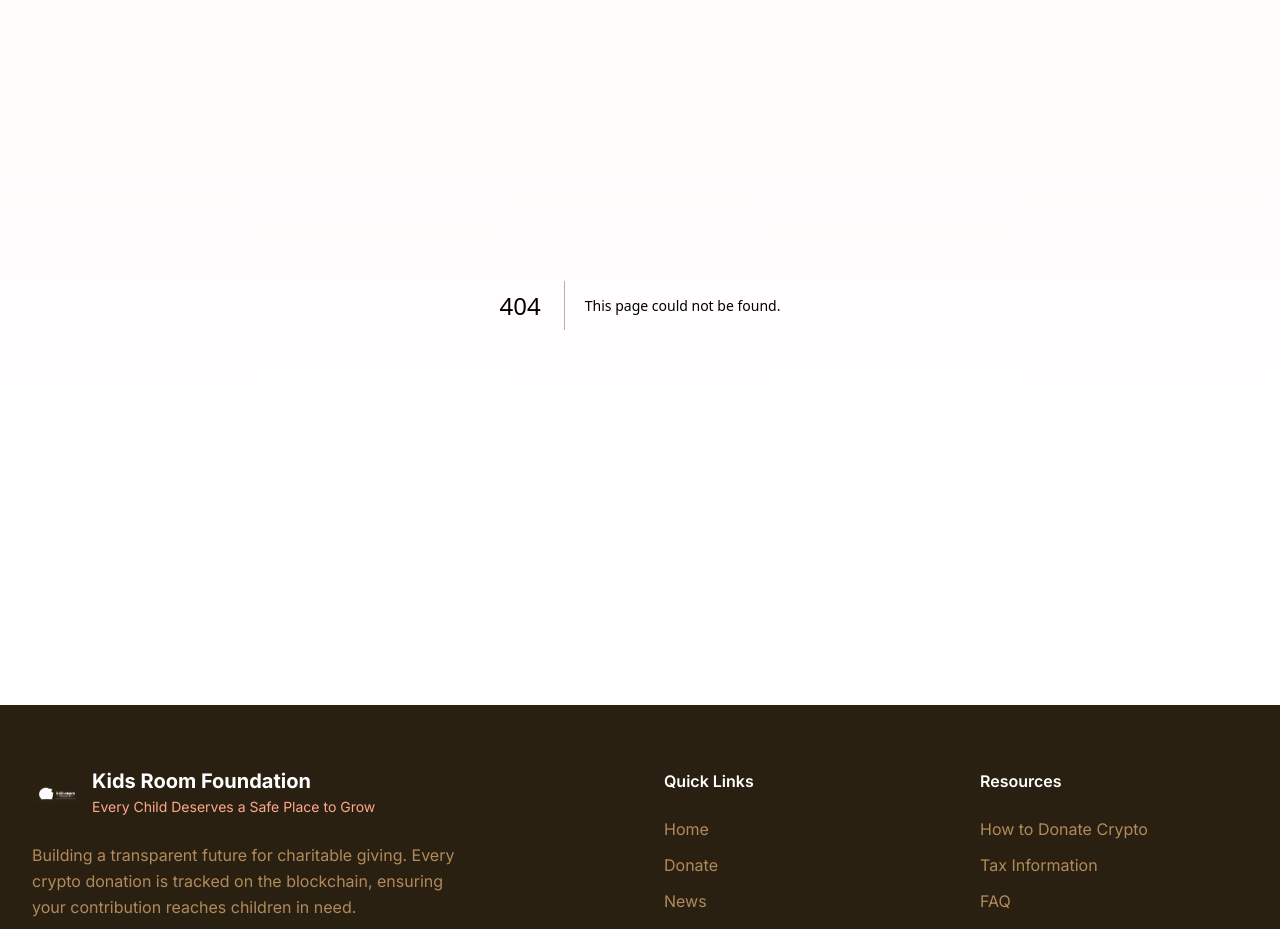
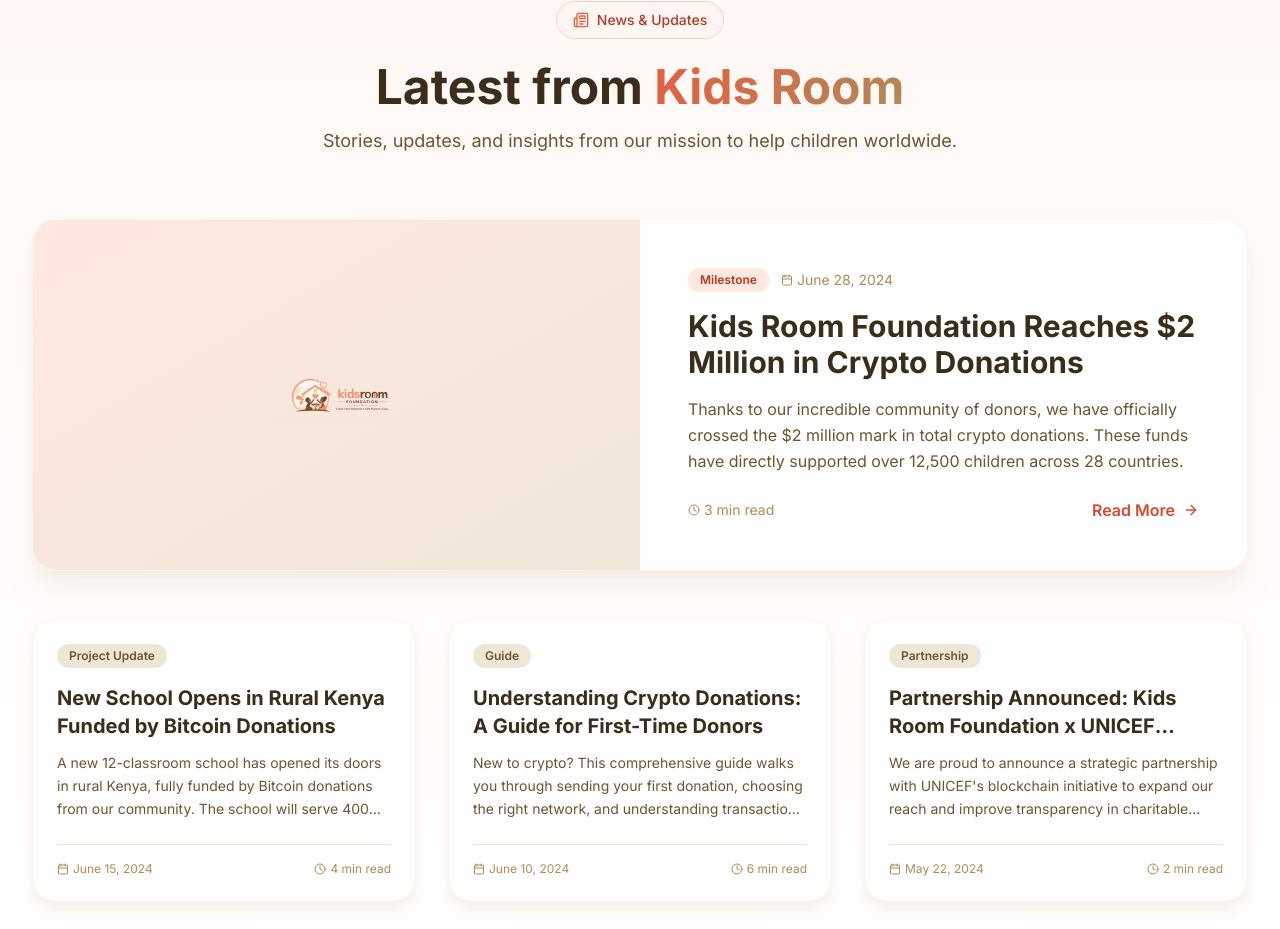
Before and after one commit to lonewolfark/kidsroomfoundation, a Next.js app: page /news in a window 1280 px wide. Before the commit this address had no page. Shown: the part 95-1024 px from the top of the page. Built offline with nearby package versions, Linux system fonts and the light colour scheme.

Commit message:
Create page.tsx

```diff
--- /dev/null
+++ b/app/news/page.tsx
@@ -0,0 +1,179 @@
+import { motion } from 'framer-motion'
+import { Newspaper, Calendar, ArrowRight, Clock } from 'lucide-react'
+import Link from 'next/link'
+import Image from 'next/image'
+
+const newsArticles = [
+  {
+    id: 1,
+    title: 'Kids Room Foundation Reaches $2 Million in Crypto Donations',
+    excerpt: 'Thanks to our incredible community of donors, we have officially crossed the $2 million mark in total crypto donations. These funds have directly supported over 12,500 children across 28 countries.',
+    date: 'June 28, 2024',
+    readTime: '3 min read',
+    category: 'Milestone',
+    featured: true,
+  },
+  {
+    id: 2,
+    title: 'New School Opens in Rural Kenya Funded by Bitcoin Donations',
+    excerpt: 'A new 12-classroom school has opened its doors in rural Kenya, fully funded by Bitcoin donations from our community. The school will serve 400 children annually.',
+    date: 'June 15, 2024',
+    readTime: '4 min read',
+    category: 'Project Update',
+    featured: false,
+  },
+  {
+    id: 3,
+    title: 'Understanding Crypto Donations: A Guide for First-Time Donors',
+    excerpt: 'New to crypto? This comprehensive guide walks you through sending your first donation, choosing the right network, and understanding transaction fees.',
+    date: 'June 10, 2024',
+    readTime: '6 min read',
+    category: 'Guide',
+    featured: false,
+  },
+  {
+    id: 4,
+    title: 'Partnership Announced: Kids Room Foundation x UNICEF Blockchain Initiative',
+    excerpt: 'We are proud to announce a strategic partnership with UNICEF\'s blockchain initiative to expand our reach and improve transparency in charitable giving.',
+    date: 'May 22, 2024',
+    readTime: '2 min read',
+    category: 'Partnership',
+    featured: false,
+  },
+  {
+    id: 5,
+    title: 'Q2 2024 Transparency Report Published',
+    excerpt: 'Our quarterly transparency report is now live. See exactly how every dollar was spent, from education programs to healthcare initiatives and operational costs.',
+    date: 'May 1, 2024',
+    readTime: '5 min read',
+    category: 'Report',
+    featured: false,
+  },
+  {
+    id: 6,
+    title: 'How Blockchain is Revolutionizing Charity Transparency',
+    excerpt: 'An in-depth look at how blockchain technology is changing the way charities operate, with real examples from our own donation tracking system.',
+    date: 'April 18, 2024',
+    readTime: '7 min read',
+    category: 'Education',
+    featured: false,
+  },
+]
+
+export const metadata = {
+  title: 'News & Updates - Kids Room Foundation',
+  description: 'Latest news, updates, and stories from Kids Room Foundation.',
+}
+
+export default function NewsPage() {
+  const featuredArticle = newsArticles.find(a => a.featured)
+  const regularArticles = newsArticles.filter(a => !a.featured)
+
+  return (
+    <div className="pt-24 pb-24">
+      <div className="max-w-7xl mx-auto px-4 sm:px-6 lg:px-8">
+        <motion.div
+          initial={{ opacity: 0, y: 40 }}
+          animate={{ opacity: 1, y: 0 }}
+          transition={{ duration: 0.8 }}
+          className="text-center mb-16"
+        >
+          <div className="inline-flex items-center gap-2 px-4 py-2 rounded-full bg-coral-50 border border-coral-200 mb-6">
+            <Newspaper className="w-4 h-4 text-coral-500" />
+            <span className="text-sm font-medium text-coral-700">
+              News & Updates
+            </span>
+          </div>
+          <h1 className="text-4xl sm:text-5xl font-bold text-earth-800 mb-4">
+            Latest from <span className="text-gradient">Kids Room</span>
+          </h1>
+          <p className="text-lg text-earth-600 max-w-2xl mx-auto">
+            Stories, updates, and insights from our mission to help children worldwide.
+          </p>
+        </motion.div>
+
+        {featuredArticle && (
+          <motion.div
+            initial={{ opacity: 0, y: 30 }}
+            animate={{ opacity: 1, y: 0 }}
+            transition={{ duration: 0.8, delay: 0.2 }}
+            className="mb-12 bg-white rounded-3xl shadow-xl shadow-earth-100/50 border border-coral-100/50 overflow-hidden"
+          >
+            <div className="grid md:grid-cols-2">
+              <div className="bg-gradient-to-br from-coral-100 to-earth-100 p-12 flex items-center justify-center">
+                <div className="relative w-32 h-32">
+                  <Image
+                    src="/images/logo.png"
+                    alt="Featured"
+                    fill
+                    className="object-contain"
+                  />
+                </div>
+              </div>
+              <div className="p-8 md:p-12 flex flex-col justify-center">
+                <div className="flex items-center gap-3 mb-4">
+                  <span className="px-3 py-1 bg-coral-100 text-coral-700 text-xs font-semibold rounded-full">
+                    {featuredArticle.category}
+                  </span>
+                  <span className="text-sm text-earth-400 flex items-center gap-1">
+                    <Calendar className="w-3 h-3" />
+                    {featuredArticle.date}
+                  </span>
+                </div>
+                <h2 className="text-2xl md:text-3xl font-bold text-earth-800 mb-4">
+                  {featuredArticle.title}
+                </h2>
+                <p className="text-earth-600 mb-6 leading-relaxed">
+                  {featuredArticle.excerpt}
+                </p>
+                <div className="flex items-center justify-between">
+                  <span className="text-sm text-earth-400 flex items-center gap-1">
+                    <Clock className="w-3 h-3" />
+                    {featuredArticle.readTime}
+                  </span>
+                  <button className="inline-flex items-center gap-2 text-coral-600 font-semibold hover:text-coral-700 transition-colors">
+                    Read More <ArrowRight className="w-4 h-4" />
+                  </button>
+                </div>
+              </div>
+            </div>
+          </motion.div>
+        )}
+
+        <div className="grid md:grid-cols-2 lg:grid-cols-3 gap-8">
+          {regularArticles.map((article, index) => (
+            <motion.article
+              key={article.id}
+              initial={{ opacity: 0, y: 30 }}
+              animate={{ opacity: 1, y: 0 }}
+              transition={{ duration: 0.6, delay: 0.3 + index * 0.1 }}
+              className="bg-white rounded-3xl shadow-lg shadow-earth-100/50 border border-coral-100/50 p-6 hover:shadow-xl transition-all hover:-translate-y-1"
+            >
+              <div className="flex items-center gap-3 mb-4">
+                <span className="px-3 py-1 bg-earth-100 text-earth-600 text-xs font-semibold rounded-full">
+                  {article.category}
+                </span>
+              </div>
+              <h3 className="text-xl font-bold text-earth-800 mb-3 line-clamp-2">
+                {article.title}
+              </h3>
+              <p className="text-earth-600 text-sm mb-6 line-clamp-3 leading-relaxed">
+                {article.excerpt}
+              </p>
+              <div className="flex items-center justify-between pt-4 border-t border-earth-100">
+                <span className="text-xs text-earth-400 flex items-center gap-1">
+                  <Calendar className="w-3 h-3" />
+                  {article.date}
+                </span>
+                <span className="text-xs text-earth-400 flex items-center gap-1">
+                  <Clock className="w-3 h-3" />
+                  {article.readTime}
+                </span>
+              </div>
+            </motion.article>
+          ))}
+        </div>
+      </div>
+    </div>
+  )
+}
```
